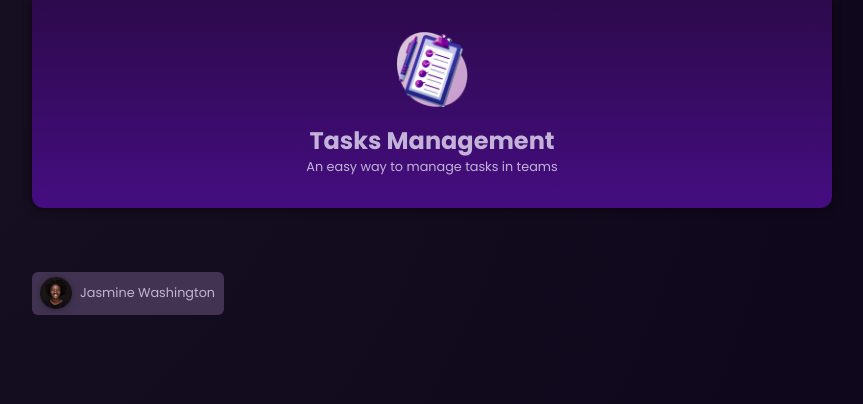
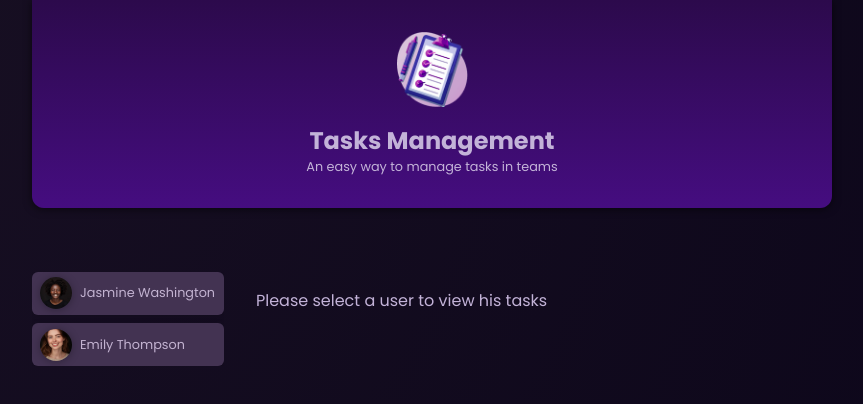
Before and after one commit to muccidavide/task-management, an Angular app: page / in a window 1280 px wide. Shown: the top 404 px of the page, without its empty margins (208-1071 px from the left). Built offline with nearby package versions, Linux system fonts and the light colour scheme.

Commit message:
add-task-component

```diff
--- a/src/app/app.component.html
+++ b/src/app/app.component.html
@@ -9,6 +9,15 @@
         (selectUser)="handleSelect($event)"
         />
     </li>
+    <li >
+        <app-user
+        [id]="users[1].id"
+        [name]="users[1].name"
+        [avatar]="users[1].avatar"
+        (selectUser)="handleSelect($event)"
+        />
+    </li>
 </ul>
+<app-tasks [name]="userName"/>
 </main>
 <router-outlet />
--- a/src/app/app.component.ts
+++ b/src/app/app.component.ts
@@ -1,10 +1,12 @@
 // CORE
 import { Component } from '@angular/core';
 import { RouterOutlet } from '@angular/router';
-import { DUMMY_USERS } from '../assets/users/dummy-users';
 // COMPONENTS
 import { HeaderComponent } from './components/header/header.component';
+import { TasksComponent } from "./components/tasks/tasks.component";
 import { UserComponent } from "./components/user/user.component";
+// MODELS
+import { DUMMY_USERS } from '../assets/users/dummy-users';
 import { User } from './models/User';
 
 @Component({
@@ -12,14 +14,15 @@ import { User } from './models/User';
     standalone: true,
     templateUrl: './app.component.html',
     styleUrl: './app.component.scss',
-    imports: [HeaderComponent, RouterOutlet, UserComponent]
+    imports: [HeaderComponent, RouterOutlet, TasksComponent, UserComponent]
 })
 export class AppComponent {
   title = 'first-angular-app';
   users: User[] = DUMMY_USERS;
+  userName: string = 'Please select a user to view his tasks';
 
   handleSelect(id: string){
-    console.log(id);
-
+    let name = DUMMY_USERS.find(u => u.id === id)?.name;
+    this.userName = name ?? this.userName;
   }
 }
--- /dev/null
+++ b/src/app/components/tasks/tasks.component.html
@@ -0,0 +1 @@
+<p>{{ name }}</p>
```
Also changed, not shown: src/app/components/tasks/tasks.component.ts (added, +13 -0 lines), src/app/components/tasks/tasks.component.scss (added), 1 other file (tests, documents, lock files or other folders).
